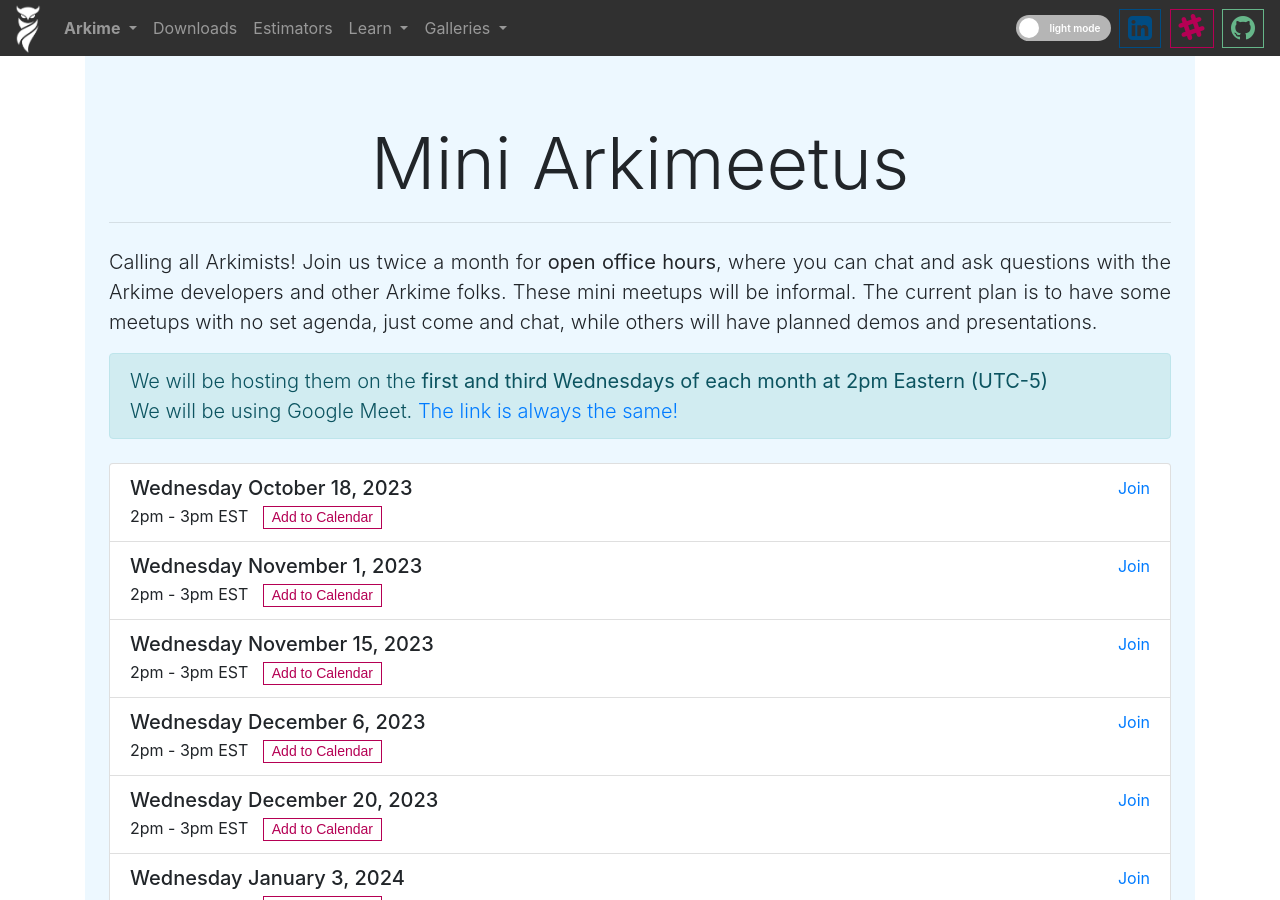
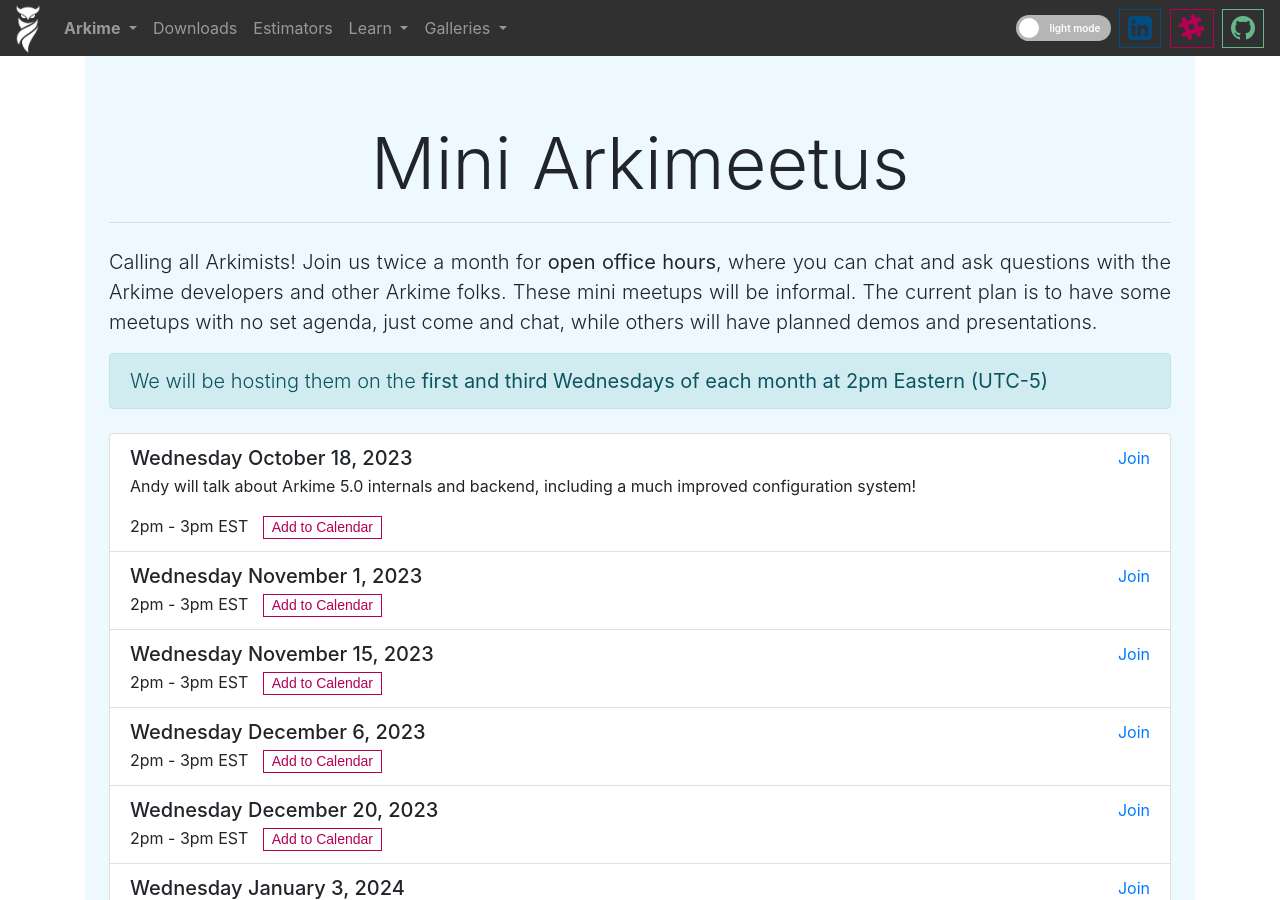
Before and after one commit to arkime/arkimeweb, a Jekyll site: the page built from mini-arkimeetus.html, in a window 1280 px wide and 900 px high. Built offline with Jekyll 4.4.1, drawn with Linux system fonts in a browser that asks for light colours.

Commit message:
add andy's preso

```diff
--- a/mini-arkimeetus.html
+++ b/mini-arkimeetus.html
@@ -73,11 +73,12 @@
             <p class="lead text-justify alert alert-info">
               We will be hosting them on the <strong>first and third Wednesdays
               of each month at 2pm Eastern (UTC-5)</strong>
+              <!--
               <br>
               We will be using Google Meet.
               <a class="no-decoration" href="https://meet.google.com/ueh-pseg-zjo">
                 The link is always the same!
-              </a>
+              </a> -->
             </p>
             <p class="lead mt-4">
               <ul class="list-group">
@@ -88,6 +89,9 @@
                       Join
                     </a>
                   </div>
+                  <p>
+                    Andy will talk about Arkime 5.0 internals and backend, including a much improved configuration system!
+                  </p>
                   2pm - 3pm EST
                   <span title="Add to Calendar" class="add-to-calendar">
                     <span class="start">10/18/2023 02:00 PM</span>
```
